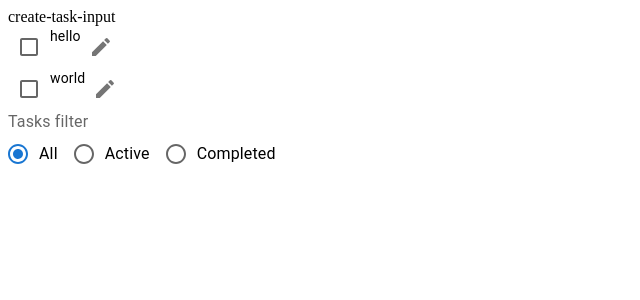
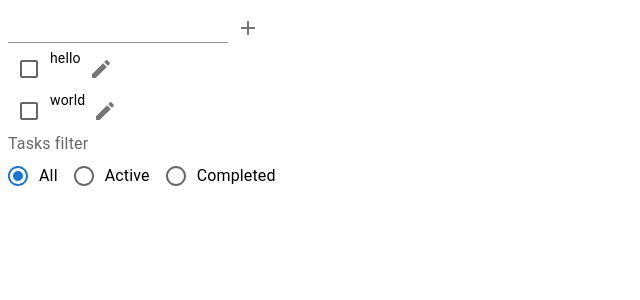
Before and after one commit to tarakan85/tasks-manager, a React (Vite) app: page / in a window 1280 px wide. Shown: the top 300 px of the page, without its empty margins (0-640 px from the left). Built offline with nearby package versions, Linux system fonts and the light colour scheme.

Commit message:
implement create task input

```diff
--- a/src/components/create-task-input/create-task-input.component.tsx
+++ b/src/components/create-task-input/create-task-input.component.tsx
@@ -1,5 +1,35 @@
 import React from "react";
+import { Box, IconButton, Input } from "@mui/material";
+import AddIcon from "@mui/icons-material/Add";
+
+import { useTasksContext } from "~/state/tasks/context/use-tasks-context";
 
 export const CreateTaskInput = () => {
-  return <div>create-task-input</div>;
+  const { createTask } = useTasksContext();
+
+  const [inputValue, setInputValue] = React.useState("");
+
+  const handleCreateTask = () => {
+    createTask(inputValue);
+    setInputValue("");
+  };
+
+  const handleInputEnterKey = (ev: React.KeyboardEvent<HTMLInputElement>) => {
+    if (ev.key === "Enter") {
+      handleCreateTask();
+    }
+  };
+
+  return (
+    <Box>
+      <Input
+        value={inputValue}
+        onChange={(ev) => setInputValue(ev.target.value)}
+        onKeyDown={handleInputEnterKey}
+      />
+      <IconButton onClick={handleCreateTask}>
+        <AddIcon aria-label="create task" />
+      </IconButton>
+    </Box>
+  );
 };
--- a/src/components/tasks-list/tasks-list.component.tsx
+++ b/src/components/tasks-list/tasks-list.component.tsx
@@ -1,5 +1,5 @@
 import React from "react";
-import Box from "@mui/material/Box";
+import { Box } from "@mui/material";
 
 import { TaskItem } from "~/components/task-item/task-item.components";
 import { useTasksContext } from "~/state/tasks/context/use-tasks-context";
```
Also changed, not shown: src/components/task-item/task-item.components.tsx (+2 -5 lines), src/components/tasks-filters/tasks-filters.component.tsx (+6 -4 lines).
